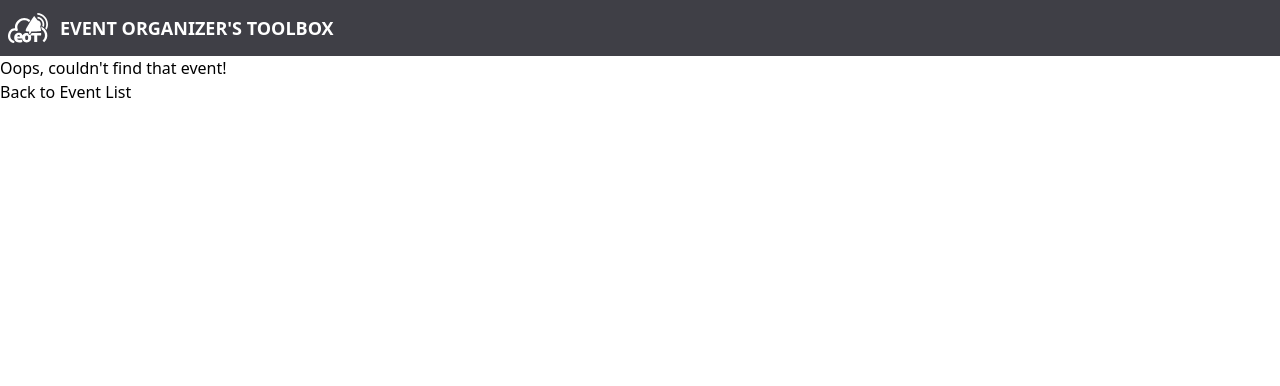
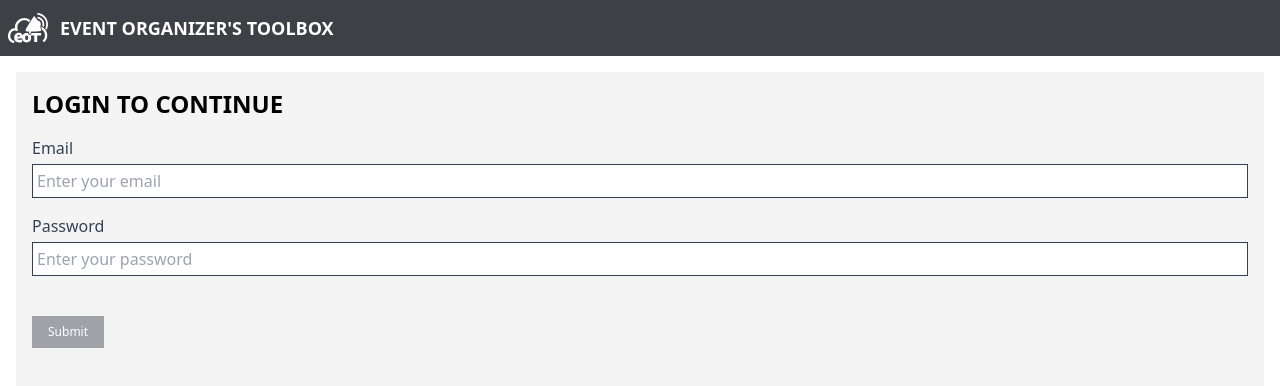
Before and after one commit to EOT-Event-Organizer-s-Toolbox/eot-codebase, a React (Vite) app in the folder web/: page /login in a window 1280 px wide. Shown: the top 386 px of the page. Built offline with nearby package versions, Linux system fonts and the light colour scheme; no server answers.

Commit message:
Added Login form, access at /login

```diff
--- a/web/src/App.tsx
+++ b/web/src/App.tsx
@@ -3,11 +3,13 @@ import {
   Route,
   createRoutesFromElements,
   RouterProvider,
+  Routes,
 } from 'react-router-dom';
 import { eventDetailsLoader, eventsLoader } from './Services/loaderFunctions';
 //Layouts
 import RootLayout from './Layout/RootLayout';
 //Pages
+import LoginForm from './Components/LoginForm';
 import EventList from './Components/EventList/EventList';
 import EventDetails from './Components/EventDetails/EventDetails';
 import NotFound from './Components/Error/NotFound';
@@ -32,7 +34,8 @@ function App() {
             errorElement={<EventDetailsError />}
           />
           <Route path="*" element={<NotFound />} />
-      </Route>,
+          <Route path="login" element={<LoginForm />} errorElement={<NotFound/>}/>
+        </Route>
     ),
   );
   return <RouterProvider router={router} />;
--- a/web/src/Components/EventList/EventList.tsx
+++ b/web/src/Components/EventList/EventList.tsx
@@ -23,7 +23,6 @@ const EventList = () => {
 
   return (
     <div>
-      <main className="p-4">
       <div className="flex flex-row justify-between align-middle pb-2">
         <h1 className="text-2xl font-black uppercase">Event List</h1>
         <LoadingButton loading={loading} action={newCommunityEvent}>
@@ -34,7 +33,6 @@ const EventList = () => {
       {events.length > 0 ? events.map((event) => (
         <EventListSingle key={event.id} event={event} />
       )) : "No events found! Create a new event to get started."}
-      </main>
     </div>
   );
 };
--- /dev/null
+++ b/web/src/Components/LoginForm.tsx
@@ -0,0 +1,62 @@
+import { zodResolver } from '@hookform/resolvers/zod';
+import { z, ZodType } from 'zod';
+import { useForm } from 'react-hook-form';
+import { Text, Password } from './Shared/Forms';
+
+import styles from './Shared/styles';
+import { useNavigate } from 'react-router-dom';
+
+const validationSchema = z.object({
+  email: z.string().email('Invalid email address'),
+  password: z.string().min(1, 'Password is required'),
+});
+
+type LoginForm = {
+  email: string;
+  password: string;
+}
+const LoginForm = () => {
+  const { register, handleSubmit, formState: { errors }, } = useForm<LoginForm>({
+    resolver: zodResolver(validationSchema),
+  });
+
+  const navigate = useNavigate();
+
+  const submitData = async (data: LoginForm) => {
+    console.log(data);
+    navigate('/');
+  }
+
+  return (
+    <div className={`${styles.layout.container} max-sm`}>
+      <h1 className={styles.layout.headingMain}>Login to continue</h1>
+      <div className="py-4">
+        <form onSubmit={handleSubmit(submitData)} className={styles.forms.layout.loginForm}>
+          <Text
+            label='Email'
+            name='email'
+            placeHolder='Enter your email'
+            errorValue={errors.email?.message as string}
+            reactHookRegister={register('email')}
+          />
+          <Password
+            label='Password'
+            name='password'
+            placeHolder='Enter your password'
+            errorValue={errors.password?.message as string}
+            reactHookRegister={register('password')}
+          />
+          <div className={styles.layout.buttonFooter}>
+            <input
+              className={styles.layout.buttons.primary}
+              type="submit"
+            />
+          </div>
+        </form>
+      </div>
+
+    </div>
+  )
+};
+
+export default LoginForm;
--- /dev/null
+++ b/web/src/Components/Shared/Forms/Password.tsx
@@ -0,0 +1,33 @@
+
+import styles from '../styles';
+
+type PasswordProps = {
+  label: string,
+  name: string,
+  errorValue?: string | undefined,
+  placeHolder: string,
+  reactHookRegister: any,
+}
+
+const Password = ({ label, name, errorValue, placeHolder, reactHookRegister}: PasswordProps) => {
+  return (
+    <div className={styles.forms.layout.inputContainer}>
+      <label className={styles.forms.label} htmlFor={name}>
+        { label }
+      </label>
+      <input
+        type="password"
+        placeholder={placeHolder}
+        {...reactHookRegister}
+        className={styles.forms.text}
+      />
+      {errorValue && (
+        <span className={styles.forms.errorText}>
+          {errorValue}
+        </span>
+      )}
+    </div>
+  );
+}
+
+export default Password;
--- /dev/null
+++ b/web/src/Components/Shared/Forms/Text.tsx
@@ -0,0 +1,33 @@
+
+import styles from '../styles';
+
+type TextProps = {
+  label: string,
+  name: string,
+  errorValue?: string | undefined,
+  placeHolder: string,
+  reactHookRegister: any,
+}
+
+const Text = ({ label, name, errorValue, placeHolder, reactHookRegister}: TextProps) => {
+  return (
+    <div className={styles.forms.layout.inputContainer}>
+      <label className={styles.forms.label} htmlFor={name}>
+        { label }
+      </label>
+      <input
+        type="text"
+        placeholder={placeHolder}
+        {...reactHookRegister}
+        className={styles.forms.text}
+      />
+      {errorValue && (
+        <span className={styles.forms.errorText}>
+          {errorValue}
+        </span>
+      )}
+    </div>
+  );
+}
+
+export default Text;
--- /dev/null
+++ b/web/src/Components/Shared/Forms/index.tsx
@@ -0,0 +1,7 @@
+import Text from './Text';
+import Password from './Password';
+
+export {
+  Text,
+  Password,
+}
--- /dev/null
+++ b/web/src/Components/Shared/styles/forms.tsx
@@ -0,0 +1,13 @@
+/* Form componenets */
+const forms = {
+  label: 'capitalize text-slate-700',
+  text: 'border border-slate-700 p-1',
+  select: 'border border-slate-700 p-1',
+  errorText: 'text-red-700',
+  layout: {
+    inputContainer: 'flex flex-col gap-1 pb-2',
+    loginForm: 'flex flex-col gap-2',
+  }
+}
+
+export default forms
--- /dev/null
+++ b/web/src/Components/Shared/styles/index.tsx
@@ -0,0 +1,9 @@
+import forms from './forms';
+import layout from './layout';
+
+const styles = {
+  forms,
+  layout,
+};
+
+export default styles;
--- /dev/null
+++ b/web/src/Components/Shared/styles/layout.tsx
@@ -0,0 +1,11 @@
+const layout = {
+  container: 'flex justify-between flex-col p-4 bg-zinc-100 mb-2',
+  headingMain: 'text-2xl font-black uppercase',
+  buttonFooter: 'flex flex-row align-middle gap-3 py-6',
+  buttons: {
+    primary: 'bg-zinc-400 px-4 py-1 self-baseline text-white text-xs leading-loose hover:bg-lime-600 cursor-pointer',
+    secondary: 'bg-slate-700 px-4 py-1 self-baseline text-white text-xs leading-loose hover:bg-red-600 cursor-pointer',
+  }
+}
+
+export default layout
--- a/web/src/Layout/RootLayout.tsx
+++ b/web/src/Layout/RootLayout.tsx
@@ -4,7 +4,7 @@ import logo from '/eotlogo_white.svg';
 const RootLayout = () => {
   const navigate = useNavigate();
   return (
-    <main>
+    <>
       <header className="flex flex-row align-middle gap-3 p-2 bg-zinc-700">
         <img
           src={logo}
@@ -16,8 +16,10 @@ const RootLayout = () => {
           Event Organizer's Toolbox
         </p>
       </header>
-      <Outlet />
-    </main>
+      <main className="p-4">
+        <Outlet />
+      </main>
+    </>
   );
 };
 
```
Lines whose indentation alone changed are shown as unchanged.
